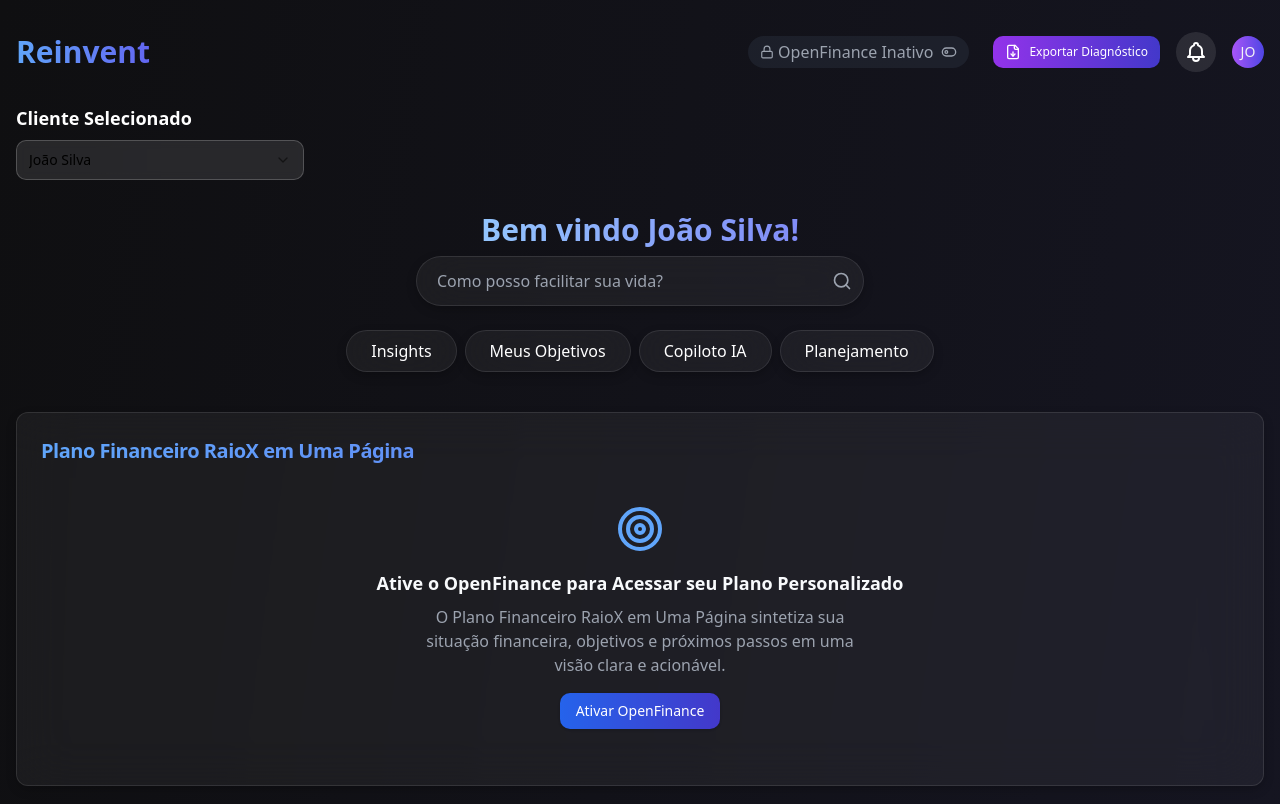
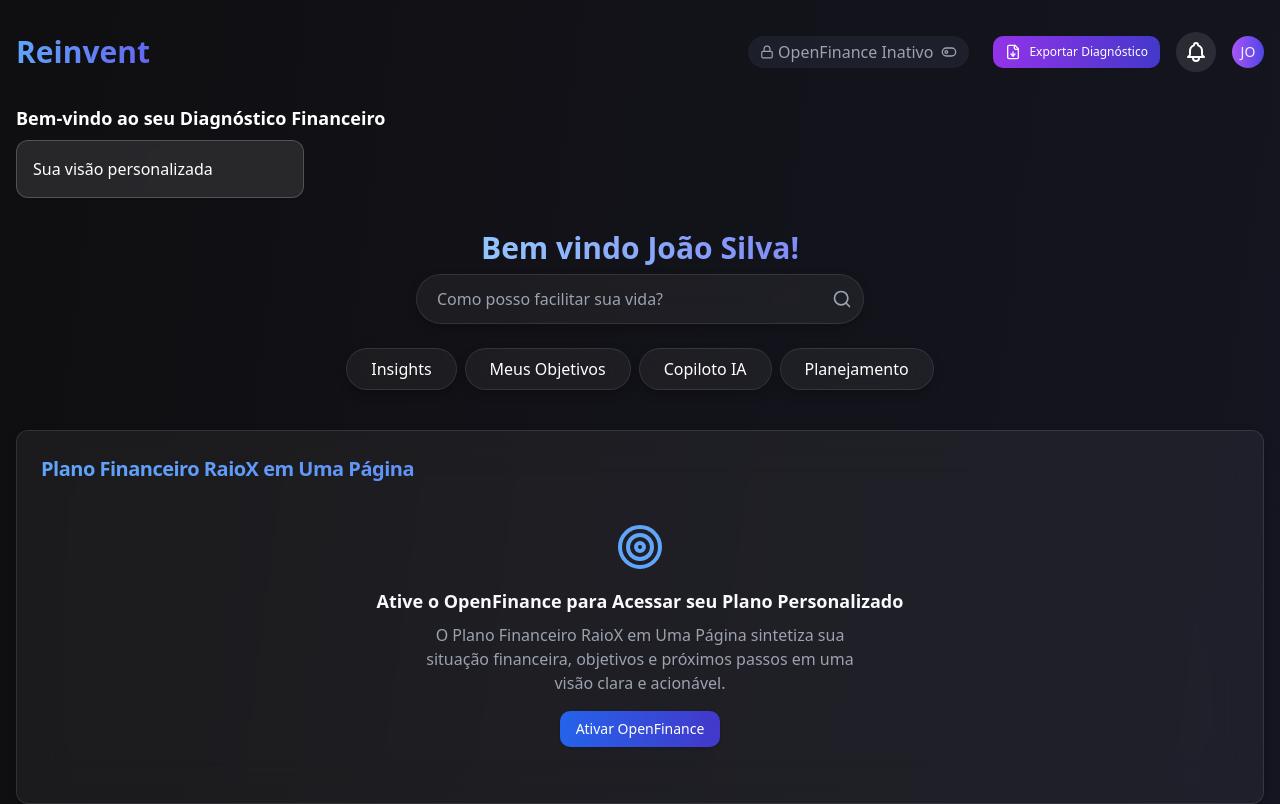
Before and after one commit to laiovict/raio-x-wealth-radar, a React (Vite) app: page / in a window 1280 px wide. Shown: the top 804 px of the page. Built offline with nearby package versions, Linux system fonts and the light colour scheme.

Commit message:
Remove client selector
Remove the client selection dropdown as the dashboard is now displaying the client's own view.

```diff
--- a/src/components/ClientSelector.tsx
+++ b/src/components/ClientSelector.tsx
@@ -1,55 +1,17 @@
 
-import { useState } from "react";
-import {
-  Select,
-  SelectContent,
-  SelectItem,
-  SelectTrigger,
-  SelectValue,
-} from "@/components/ui/select";
+import { Card } from "@/components/ui/card";
 
-const clients = [
-  { id: "client1", name: "João Silva" },
-  { id: "client2", name: "Ana Oliveira" },
-  { id: "client3", name: "Marcos Santos" }
-];
-
-interface ClientSelectorProps {
-  selectedClient: string;
-  setSelectedClient: (clientId: string) => void;
-}
-
-const ClientSelector = ({
-  selectedClient,
-  setSelectedClient
-}: ClientSelectorProps) => {
-  const handleValueChange = (value: string) => {
-    setSelectedClient(value);
-  };
-
+const ClientSelector = () => {
   return (
     <div className="mb-8">
       <div className="flex items-center mb-2">
         <h2 className="text-lg font-semibold text-white">
-          Cliente Selecionado
+          Bem-vindo ao seu Diagnóstico Financeiro
         </h2>
       </div>
-      <Select value={selectedClient} onValueChange={handleValueChange}>
-        <SelectTrigger className="w-full sm:w-72 bg-white/10 backdrop-blur-sm border-white/20 text-black font-medium">
-          <SelectValue placeholder="Selecione um cliente" className="text-white" />
-        </SelectTrigger>
-        <SelectContent className="bg-white/90 backdrop-blur-md border border-white/20">
-          {clients.map((client) => (
-            <SelectItem
-              key={client.id}
-              value={client.id}
-              className="text-black font-medium hover:bg-blue-100 cursor-pointer"
-            >
-              {client.name}
-            </SelectItem>
-          ))}
-        </SelectContent>
-      </Select>
+      <Card className="w-full sm:w-72 bg-white/10 backdrop-blur-sm border-white/20 p-4 text-white">
+        <p className="font-medium">Sua visão personalizada</p>
+      </Card>
     </div>
   );
 };
--- a/src/pages/Index.tsx
+++ b/src/pages/Index.tsx
@@ -14,7 +14,6 @@ import { Button } from "@/components/ui/button";
 import { useMobileBreakpoint } from "@/hooks/use-mobile";
 
 const Index = () => {
-  const [selectedClient, setSelectedClient] = useState("client1");
   const [showPdfPreview, setShowPdfPreview] = useState(false);
   const [mediaType, setMediaType] = useState("pdf");
   const [isClientFull] = useState(true); // Em produção, isso viria da autenticação
@@ -292,12 +291,9 @@ const Index = () => {
           )}
         </div>
 
-        <ClientSelector
-          selectedClient={selectedClient}
-          setSelectedClient={setSelectedClient}
-        />
+        <ClientSelector />
 
-        <RaioXProvider clientId={selectedClient} hasOpenFinance={hasOpenFinance}>
+        <RaioXProvider clientId="client1" hasOpenFinance={hasOpenFinance}>
           <RaioXDashboard
             showPdfPreview={showPdfPreview}
             onClosePdfPreview={handleClosePdfPreview}
```
